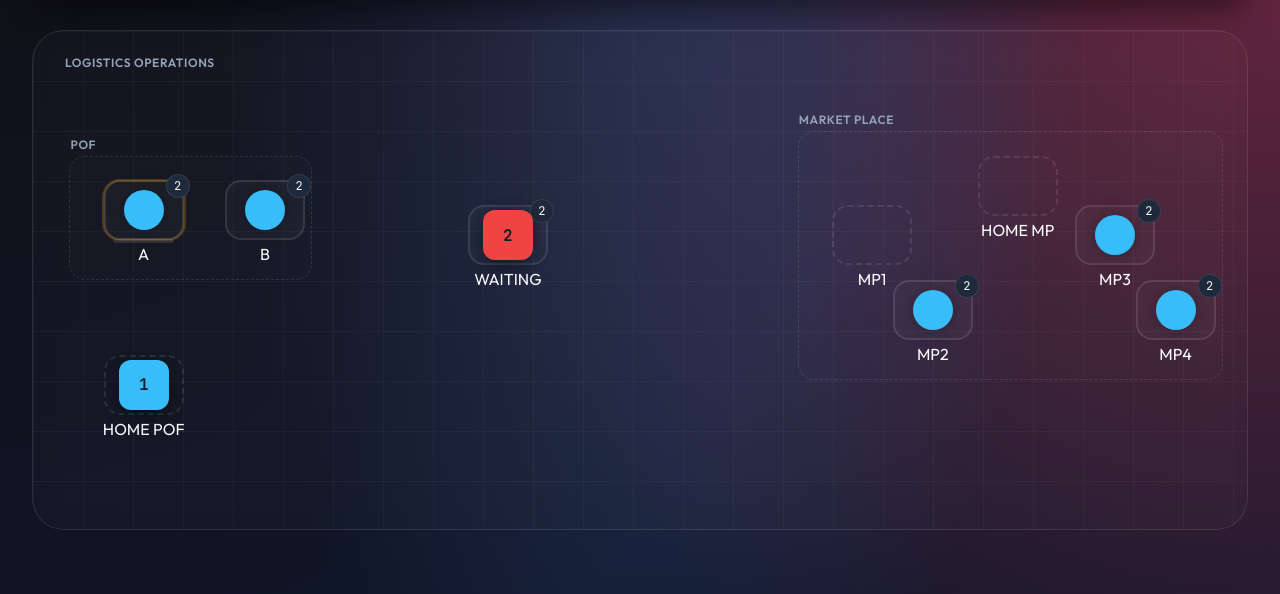
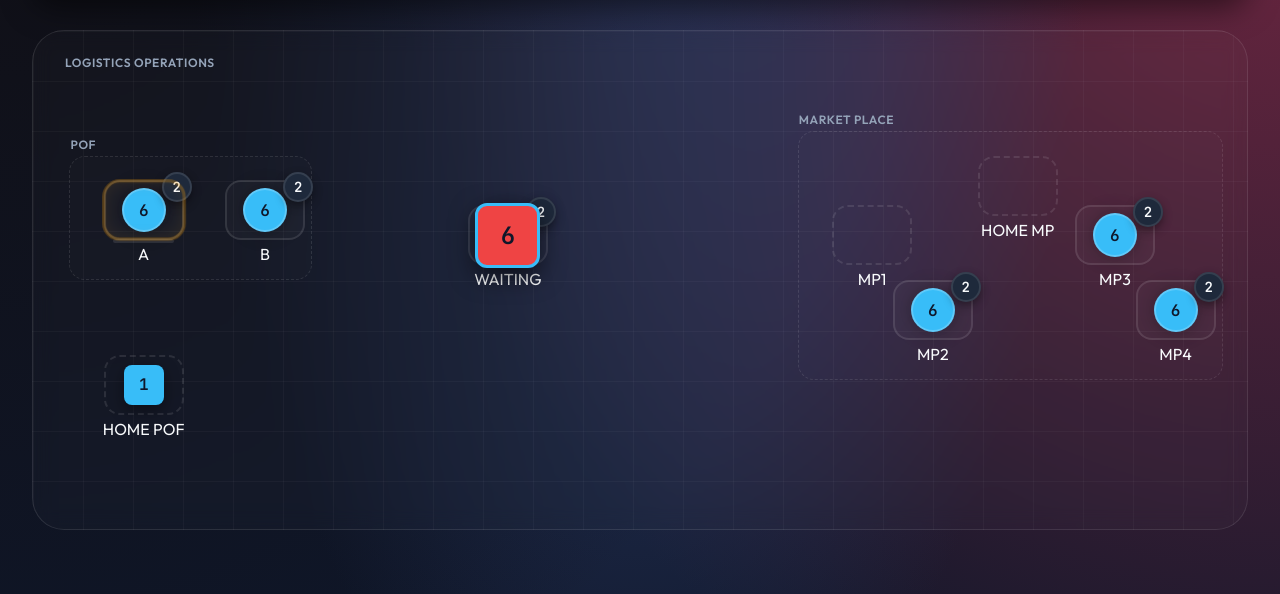
Before and after one commit to sorawit112/AMR_delivery_simulation, a plain HTML site: page index.html in a window 1280 px wide. Shown: the part 174-768 px from the top of the page. Drawn offline with Linux system fonts and the light colour scheme; animation ran at ten frames a second.

Commit message:
add indicator for trolley part count

```diff
--- a/index.html
+++ b/index.html
@@ -499,6 +499,13 @@
 
         let graphManager;
 
+        function getPartsCount(station) {
+            if (station.trolleyState === 0) return null;
+            if (station.isConsuming) return Math.ceil(6 * (1 - station.progress / 100));
+            if (station.isRefilling) return Math.floor(6 * (station.progress / 100));
+            return station.trolleyState === 2 ? 6 : 0;
+        }
+
         function formatTime(s) {
             const h = Math.floor(s / 3600);
             const m = Math.floor((s % 3600) / 60);
@@ -525,6 +532,7 @@
                     if (trolley) {
                         trolley.classList.remove('hidden');
                         trolley.className = 'trolley ' + (station.trolleyState === 1 ? 'empty' : 'full');
+                        trolley.textContent = getPartsCount(station);
                     }
                     if (badge) {
                         badge.classList.remove('hidden');
@@ -532,11 +540,23 @@
                     }
                 } else {
                     box.classList.remove('has-trolley');
-                    if (trolley) trolley.classList.add('hidden');
+                    if (trolley) {
+                        trolley.classList.add('hidden');
+                        trolley.textContent = '';
+                    }
                     if (badge) badge.classList.add('hidden');
                 }
 
+                if (badge) {
+                    badge.classList.add('hidden');
+                }
+
+                if (badge) {
+                    badge.className = 'status-badge ' + (station.trolleyState === 0 ? 'hidden' : '');
+                }
+
                 if (indicator) {
+                    indicator.style.display = 'block';
                     indicator.className = 'indicator ' +
                         (station.isConsuming ? 'consuming' : '') +
                         (station.isRefilling ? 'refilling' : '');
@@ -558,8 +578,12 @@
                     const boxRect = stationEl.querySelector('.station-box').getBoundingClientRect();
                     const scrollX = window.scrollX;
                     const scrollY = window.scrollY;
-                    el.style.left = (boxRect.left + scrollX + boxRect.width / 2 - 25) + 'px';
-                    el.style.top = (boxRect.top + scrollY + boxRect.height / 2 - 25) + 'px';
+
+                    const width = amr.carrying ? 65 : 40;
+                    const height = amr.carrying ? 65 : 40;
+
+                    el.style.left = (boxRect.left + scrollX + boxRect.width / 2 - width / 2) + 'px';
+                    el.style.top = (boxRect.top + scrollY + boxRect.height / 2 - height / 2) + 'px';
 
                     // Hide AMR icon during movement
                     if (amr.state === 'MOVING') {
@@ -567,6 +591,12 @@
                     } else {
                         el.style.display = 'flex';
                     }
+
+                    // Update carrying classes and content
+                    el.classList.toggle('carrying', !!amr.carrying);
+                    el.classList.toggle('carrying-full', amr.carrying === 'FULL');
+                    el.classList.toggle('carrying-empty', amr.carrying === 'EMPTY');
+                    el.textContent = amr.carrying ? (amr.carrying === 'FULL' ? '6' : '0') : amr.id;
                 }
 
                 if (statusCard) {
@@ -638,20 +668,35 @@
                         // Draw moving label/icon
                         const g = document.createElementNS("http://www.w3.org/2000/svg", "g");
 
+                        const amrSize = amr.carrying ? 60 : 35;
+                        const rectWidth = amr.carrying ? amrSize : amrSize + 30; // More space for "AMR #"
+                        const rectHeight = amrSize;
+
                         const rect = document.createElementNS("http://www.w3.org/2000/svg", "rect");
-                        rect.setAttribute("x", curX - 25);
-                        rect.setAttribute("y", curY - 10);
-                        rect.setAttribute("width", 50);
-                        rect.setAttribute("height", 20);
-                        rect.setAttribute("rx", 5);
+                        rect.setAttribute("x", curX - rectWidth / 2);
+                        rect.setAttribute("y", curY - rectHeight / 2);
+                        rect.setAttribute("width", rectWidth);
+                        rect.setAttribute("height", rectHeight);
+                        rect.setAttribute("rx", amr.carrying ? 12 : 8);
                         rect.setAttribute("class", `transition-label-bg amr${amr.id}`);
+
+                        // Add border for carrying status in transition
+                        if (amr.carrying === 'FULL') {
+                            rect.style.stroke = 'var(--trolley-full)';
+                            rect.style.strokeWidth = '3px';
+                        } else if (amr.carrying === 'EMPTY') {
+                            rect.style.stroke = 'var(--trolley-empty)';
+                            rect.style.strokeWidth = '3px';
+                        }
+
                         g.appendChild(rect);
 
                         const text = document.createElementNS("http://www.w3.org/2000/svg", "text");
                         text.setAttribute("x", curX);
                         text.setAttribute("y", curY);
                         text.setAttribute("class", "transition-label-text amr-dark");
-                        text.textContent = `AMR ${amr.id}`;
+                        text.style.fontSize = amr.carrying ? "1.2rem" : "0.8rem";
+                        text.textContent = amr.carrying ? (amr.carrying === 'FULL' ? '6' : '0') : `AMR ${amr.id}`;
                         g.appendChild(text);
 
                         svg.appendChild(g);
--- a/style.css
+++ b/style.css
@@ -204,8 +204,8 @@
 }
 
 .trolley {
-    width: 40px;
-    height: 40px;
+    width: 44px;
+    height: 44px;
     border-radius: 50%;
     display: flex;
     align-items: center;
@@ -213,10 +213,12 @@
     transition: all 0.3s;
     box-shadow: 0 0 20px rgba(0, 0, 0, 0.3);
     position: relative;
-}
-
-.trolley.empty {
+    font-family: 'JetBrains Mono', monospace;
+    font-weight: 700;
+    font-size: 1rem;
+    color: var(--bg-color);
     background: var(--trolley-empty);
+    border: 2px solid rgba(255, 255, 255, 0.2);
 }
 
 .trolley.full {
@@ -225,19 +227,27 @@
 
 .status-badge {
     position: absolute;
-    top: -8px;
-    right: -8px;
+    top: -10px;
+    right: -10px;
     background: #1e293b;
-    border: 1px solid var(--border);
+    border: 2px solid var(--border);
     border-radius: 50%;
-    width: 24px;
-    height: 24px;
+    width: 30px;
+    height: 30px;
     display: flex;
     align-items: center;
     justify-content: center;
-    font-size: 0.75rem;
+    font-size: 0.875rem;
+    font-weight: 700;
     font-family: 'JetBrains Mono', monospace;
     z-index: 5;
+    box-shadow: 0 4px 10px rgba(0, 0, 0, 0.4);
+    transition: all 0.3s;
+}
+
+.status-badge.consuming,
+.status-badge.refilling {
+    animation: none;
 }
 
 .indicator {
@@ -245,18 +255,21 @@
     width: 100%;
     height: 100%;
     border-radius: 1rem;
-    border: 2px solid transparent;
+    border: 3px solid transparent;
     pointer-events: none;
-    z-index: 1;
+    z-index: 10;
+    transition: all 0.3s;
 }
 
 .indicator.consuming {
     border-color: var(--warning);
+    box-shadow: inset 0 0 15px rgba(245, 158, 11, 0.3);
     animation: pulse-ring 2s infinite;
 }
 
 .indicator.refilling {
     border-color: var(--accent-purple);
+    box-shadow: inset 0 0 15px rgba(129, 140, 248, 0.3);
     animation: pulse-ring 2s infinite;
 }
 
@@ -299,11 +312,11 @@
 
 .amr-icon {
     position: absolute;
-    width: 50px;
-    height: 50px;
+    width: 40px;
+    height: 40px;
     background: var(--text-primary);
     color: var(--bg-color);
-    border-radius: 12px;
+    border-radius: 8px;
     display: flex;
     align-items: center;
     justify-content: center;
@@ -311,8 +324,25 @@
     font-weight: 800;
     box-shadow: 0 5px 15px rgba(0, 0, 0, 0.4);
     z-index: 100;
-    transition: all 0.5s ease-in-out;
+    transition: all 0.3s cubic-bezier(0.34, 1.56, 0.64, 1);
     pointer-events: none;
+    font-size: 1rem;
+}
+
+.amr-icon.carrying {
+    width: 65px;
+    height: 65px;
+    border-radius: 12px;
+    font-size: 1.5rem;
+    box-shadow: 0 8px 25px rgba(0, 0, 0, 0.6);
+}
+
+.amr-icon.carrying-empty {
+    border: 3px solid var(--trolley-empty);
+}
+
+.amr-icon.carrying-full {
+    border: 3px solid var(--trolley-full);
 }
 
 .amr-icon.amr1 {
```
